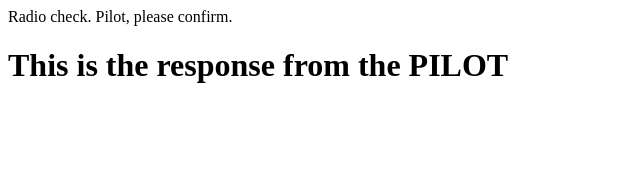
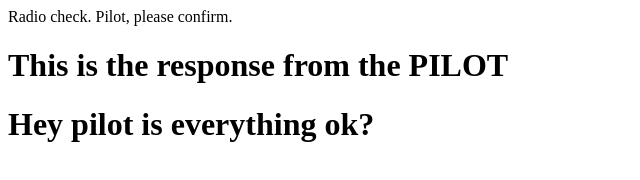
Before and after one commit to jvstn/communication-log-1, a plain HTML site: page index.html in a window 1280 px wide. Shown: the whole page, without its empty margins (0-640 px from the left). Drawn offline with Linux system fonts and the light colour scheme.

Commit message:
Response to the pilot

```diff
--- a/index.html
+++ b/index.html
@@ -2,5 +2,6 @@
    <body>
       <p>Radio check. Pilot, please confirm.</p>
       <h1>This is the response from the PILOT</h1>
+      <h1>Hey pilot is everything ok?</h1>
    </body>
 </html>
```
